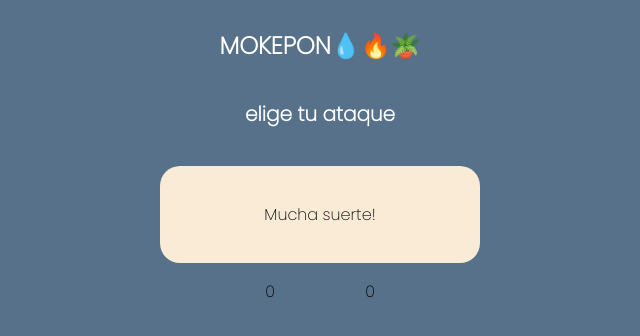
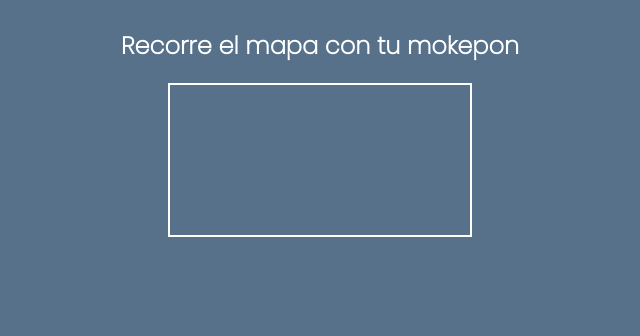
Before and after one commit to gabo-ga/mokepon, a plain HTML site: page mokepon.html in a window 1280 px wide. Both pictures are taken after a click on the button "Seleccionar". Shown: the whole page, without its empty margins (320-960 px from the left). Drawn offline with Linux system fonts and the light colour scheme.

Commit message:
feat:dibujando el canvas

```diff
--- a/js/mokepon.js
+++ b/js/mokepon.js
@@ -18,6 +18,9 @@ const sectionAtaquesJugador = document.getElementById('ataques-Jugador')
 const sectionAtaquesEnemigo = document.getElementById('ataques-Enemigo')
 const contenedorTarjetas = document.getElementById('contenedor-tarjetas')
 const contenedorAtaques = document.getElementById('contenedor-ataques')
+//ver mapa
+const sectionVerMapa = document.getElementById('ver-mapa')
+const mapa = document.getElementById('mapa')
 
 let ataqueJugador = []
 let ataqueEnemigo = []
@@ -37,6 +40,7 @@ let victoriasJugador = 0
 let victoriasEnemigo =0
 let vidasJugador = 3
 let vidasEnemigo = 3
+let lienzo = mapa.getContext("2d")
 
 class Mokepon{
     constructor(nombre, foto, vida){
@@ -79,6 +83,7 @@ mokepones.push(hipodoge,capipepo,ratigueya)
 function iniciarJuego(){
 
     sectionSelecionarAtaque.style.display = 'none'
+    sectionVerMapa.style.display = 'none'
 
     mokepones.forEach((mokepon) => {
         opcionDeMokepones = `
@@ -102,7 +107,17 @@ function iniciarJuego(){
 }
 function seleccionarMascotaJugador(){
     sectionSelecionarMascota.style.display = 'none'
-    sectionSelecionarAtaque.style.display = 'flex'
+    //sectionSelecionarAtaque.style.display = 'flex'
+    sectionVerMapa.style.display = 'flex'
+    let imagenDeCapipepo = new Image()
+    imagenDeCapipepo.src = capipepo.foto
+    lienzo.drawImage(
+        imagenDeCapipepo,
+        20,
+        40,
+        100,
+        100
+    )
 
     if(inputHipodoge.checked){
         spanMascotaJugador.innerHTML = inputHipodoge.id
--- a/mokepon.html
+++ b/mokepon.html
@@ -16,6 +16,10 @@
     <div id="contenedor-tarjetas" class="tarjetas">
         </div>
         <button id="boton-mascota">Seleccionar</button>
+    </section>
+    <section id="ver-mapa">
+        <h1 class="titulo"> Recorre el mapa con tu mokepon</h1>
+        <canvas id="mapa"></canvas>
     </section>
 
     <section id="seleccionar-ataque">
--- a/styles.css
+++ b/styles.css
@@ -126,6 +126,16 @@ input:checked + label{
     align-items: center;
 }
 
+#ver-mapa{
+    flex-direction: column;
+    align-items: center;
+    justify-content: center;
+}
+
+#mapa{
+    border: 2px solid white;
+}
+
     @media(max-width: 400px){
         .tarjetas, .tarjetas-ataques{
             flex-direction: column;
```
